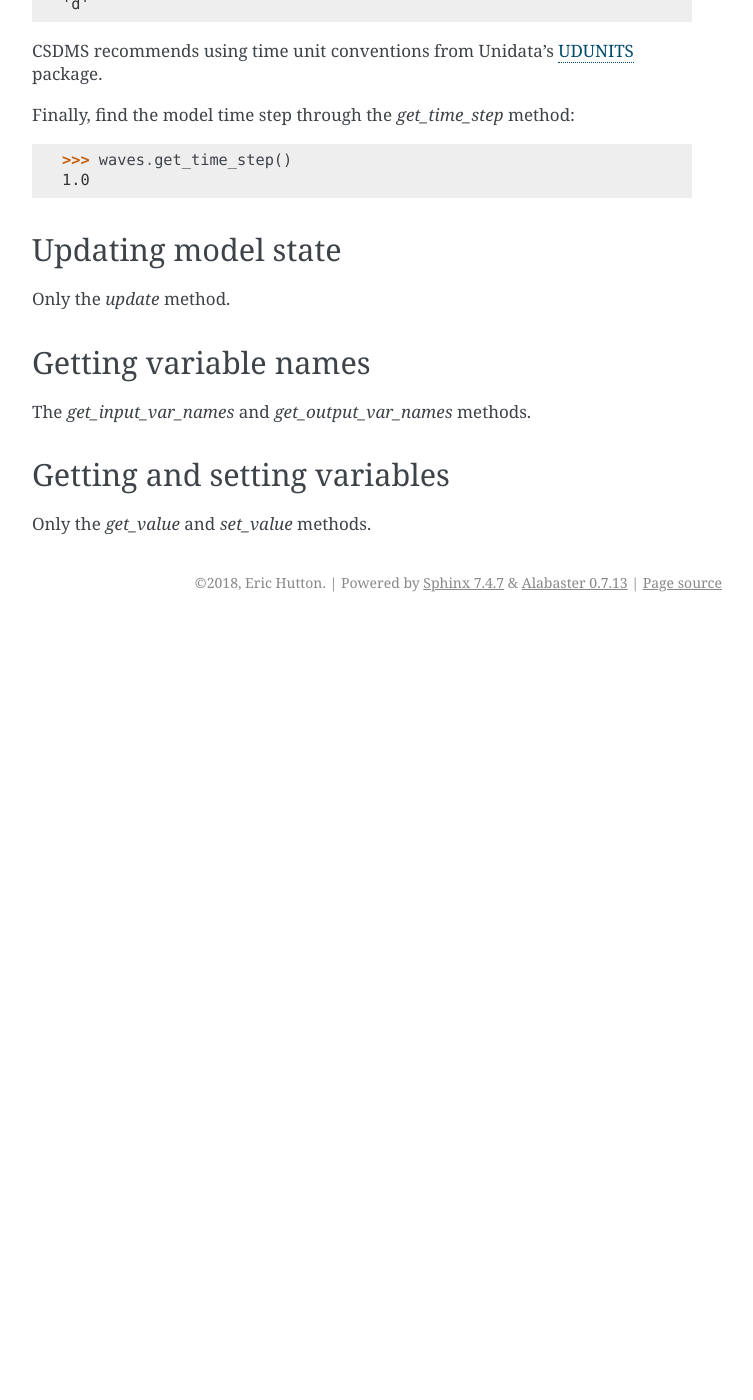
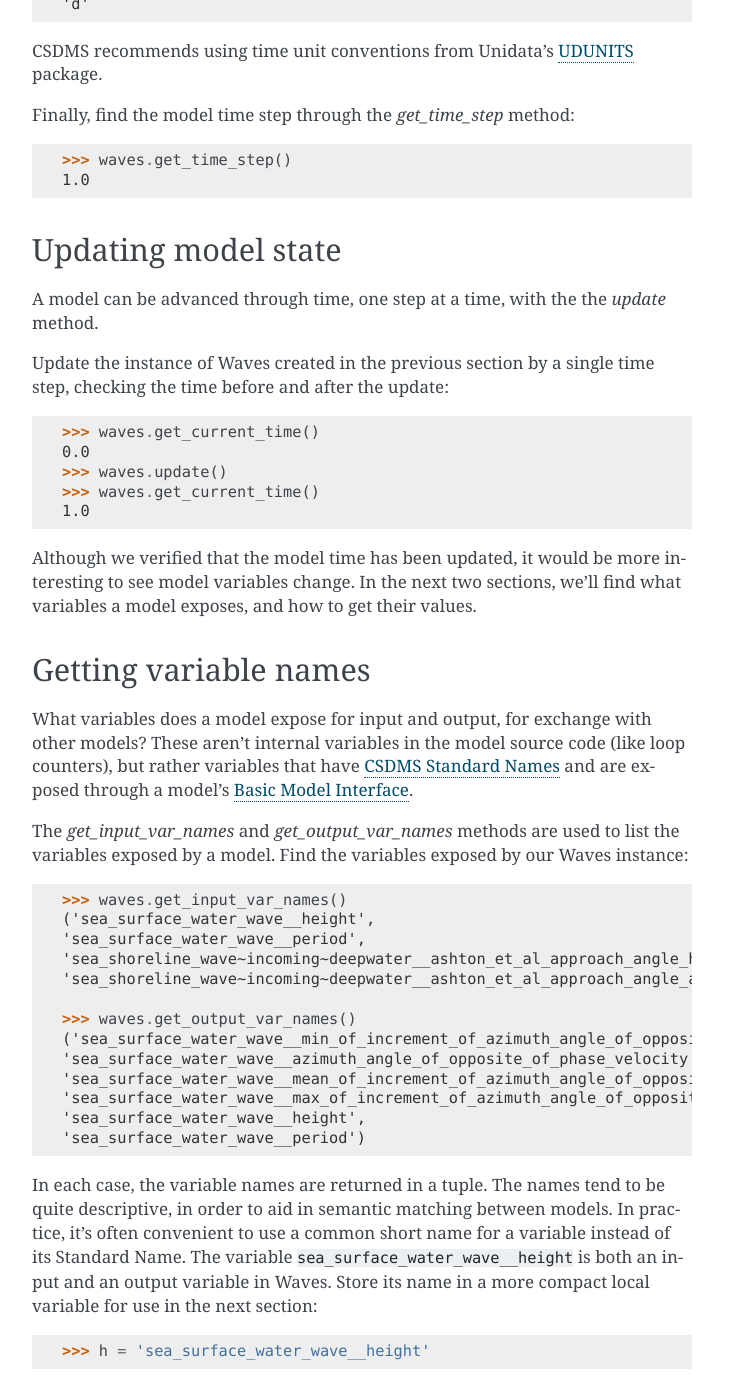
Before and after one commit to csdms/pymt, a Sphinx documentation site: the page built from docs/usage.rst, in a window 1280 px wide and 1400 px high, scrolled down 3569 px. Shown: the whole window, without its empty margins (388-1141 px from the left). Built offline with Sphinx 7.4.7, drawn with Linux system fonts in a browser that asks for light colours; pages that are not in the unit, such as notebooks, are missing from menus; before the commit the page ends 4191 px from its top, so only the background shows below that.

Commit message:
Write update and get variables sections

```diff
--- a/docs/usage.rst
+++ b/docs/usage.rst
@@ -266,13 +266,76 @@ find the model time step through the
 Updating model state
 --------------------
 
-Only the *update* method.
+A model can be advanced through time,
+one step at a time,
+with the the *update* method.
+
+Update the instance of Waves created in the previous section
+by a single time step,
+checking the time before and after the update:
+
+.. code-block:: python
+
+  >>> waves.get_current_time()
+  0.0
+  >>> waves.update()
+  >>> waves.get_current_time()
+  1.0
+
+Although we verified that the model time has been updated,
+it would be more interesting to see model variables change.
+In the next two sections,
+we'll find what variables a model exposes,
+and how to get their values.
 
 
 Getting variable names
 ----------------------
 
-The *get_input_var_names* and *get_output_var_names* methods.
+What variables does a model expose for input and output,
+for exchange with other models?
+These aren't internal variables in the model source code
+(like loop counters),
+but rather variables that have `CSDMS Standard Names`_
+and are exposed through a model's `Basic Model Interface`_.
+
+The *get_input_var_names* and *get_output_var_names* methods
+are used to list the variables exposed by a model.
+Find the variables exposed by our Waves instance:
+
+.. code-block:: python
+
+  >>> waves.get_input_var_names()
+  ('sea_surface_water_wave__height',
+  'sea_surface_water_wave__period',
+  'sea_shoreline_wave~incoming~deepwater__ashton_et_al_approach_angle_highness_parameter',
+  'sea_shoreline_wave~incoming~deepwater__ashton_et_al_approach_angle_asymmetry_parameter')
+
+  >>> waves.get_output_var_names()
+  ('sea_surface_water_wave__min_of_increment_of_azimuth_angle_of_opposite_of_phase_velocity',
+  'sea_surface_water_wave__azimuth_angle_of_opposite_of_phase_velocity',
+  'sea_surface_water_wave__mean_of_increment_of_azimuth_angle_of_opposite_of_phase_velocity',
+  'sea_surface_water_wave__max_of_increment_of_azimuth_angle_of_opposite_of_phase_velocity',
+  'sea_surface_water_wave__height',
+  'sea_surface_water_wave__period')
+
+In each case,
+the variable names are returned in a tuple.
+The names tend to be quite descriptive,
+in order to aid in semantic matching between models.
+In practice,
+it's often convenient to use a common short name for a variable
+instead of its Standard Name.
+The variable ``sea_surface_water_wave__height``
+is both an input and an output variable in Waves.
+Store its name in a more compact local variable
+for use in the next section:
+
+.. code-block:: python
+
+  >>> h = 'sea_surface_water_wave__height'
+
+.. _CSDMS Standard Names: https://csdms.colorado.edu/wiki/CSDMS_Standard_Names
 
 
 Getting and setting variables
```
